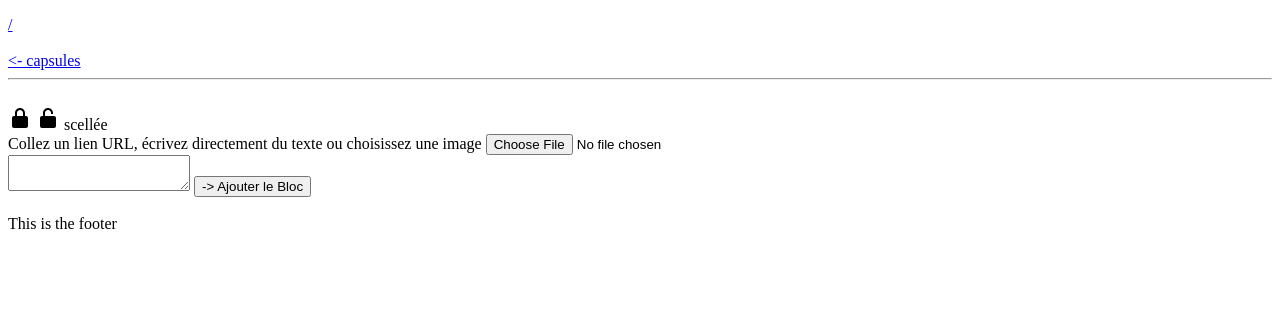
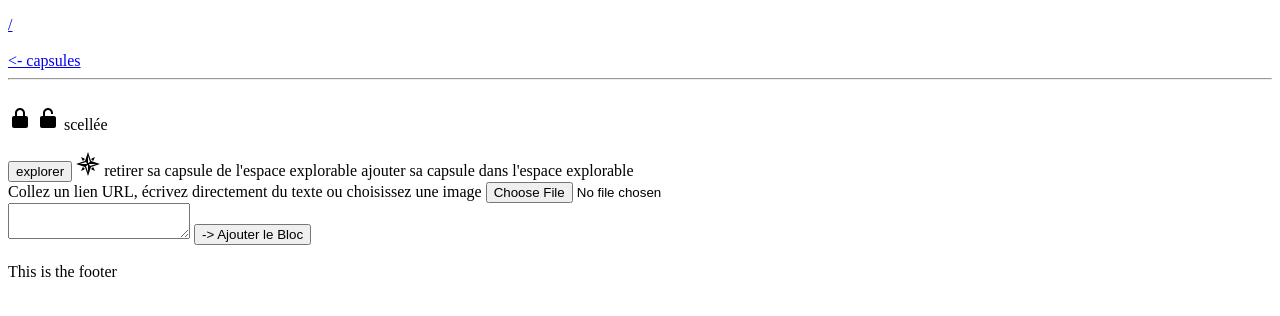
Before and after one commit to anparis/projet-capsult, a Symfony app: template templates/capsule/index.html.twig in a window 1280 px wide. Shown: the part 52-368 px from the top of the page. Run offline with Twig, Linux system fonts and the light colour scheme; the template is opened without the code that fills it, so the values that code supplies are empty; some libraries are stand-ins or nearby versions.

Commit message:
Feature: User can explore Capsules

```diff
--- a/assets/javascript/like.js
+++ b/assets/javascript/like.js
@@ -19,13 +19,10 @@ export default class Like{
     const url = this.href;
 
     axios.get(url).then(res => {
-      console.log(res.data);
       const heartFilled = this.querySelector('svg.filled');
       const heartUnFilled = this.querySelector('svg.unfilled');
 
-      const list = document.querySelector('ul.list');
-
-      $("ul.list").load(window.location.href + " ul.list > *");
+      $("ul.listOfLikes").load(window.location.href + " ul.listOfLikes > *");
 
       heartFilled.classList.toggle('hidden');
       heartUnFilled.classList.toggle('hidden');
--- /dev/null
+++ b/templates/capsule/_explore.html.twig
@@ -0,0 +1,13 @@
+{% if app.user and app.user is same as capsule.user %}
+<br><br>
+  <a href="{{path('capsule_explore', {'id':capsule.id})}}" data-action="explore">
+{% endif %}
+    <svg  xmlns="http://www.w3.org/2000/svg" width="24" height="24" viewBox="0 0 24 24"><path fill="currentColor" d="m15 9l-3-9l-3 9l-9 3l9 3l3 9l3-9l9-3l-9-3M4 12l6-2l1 2H4m8 8l-2-6l2-1v7m0-16l2 6l-2 1V4m2 10l-1-2h7l-6 2m-5.3 3.3L5 19l1.7-3.7l1.6.5l.4 1.5m8.6-2L19 19l-3.7-1.7l.5-1.6l1.5-.4M6.7 8.7L5 5l3.7 1.7l-.5 1.5l-1.5.5m8.6-2L19 5l-1.7 3.7l-1.6-.5l-.4-1.5Z"/></svg>
+
+    <span class="{{ capsule.explore ? 'hidden' : '' }} withdraw-explore">retirer sa capsule de l'espace explorable</span>
+    <span class="{{ capsule.explore ? '' : 'hidden' }} explore">ajouter sa capsule dans l'espace explorable</span>
+{% if app.user and app.user is same as capsule.user %}
+  </a>
+{% endif %}
+
+{{ include ('capsule/_explore_list.html.twig') }}
--- /dev/null
+++ b/templates/capsule/_explore_list.html.twig
@@ -0,0 +1,9 @@
+{% if app.user %}
+    <ul class="listExplore">
+    {% for key, capsule in explorable_capsules %}
+      <li>
+        <a href="#">{{ capsule.slug }}</a>
+      </li>
+    {% endfor %}
+    </ul>
+{% endif %}
--- a/templates/capsule/_like_list.html.twig
+++ b/templates/capsule/_like_list.html.twig
@@ -1,7 +1,7 @@
 {% if app.user %}
 
 <button class="" data-action="likes">likes</button>
-    <ul class="list">
+    <ul class="listOfLikes">
     {% for capsuleLiked  in app.user.capsulesLiked %}
       <li>
         <a href="{{path('capsule_index', {'slug_user':capsuleLiked.user.slug, 'slug_capsule':capsuleLiked.slug})}}">{{capsuleLiked.title}}</a>
--- a/templates/capsule/index.html.twig
+++ b/templates/capsule/index.html.twig
@@ -20,10 +20,14 @@
 	<main>
     {{ include ('capsule/_like_list.html.twig')}}
     {{ include ('capsule/_status.html.twig')}}
+
+    <br><br>
+    <button class="" data-action="likes">explorer</button>
+    {{ include ('capsule/_explore.html.twig')}}
 		<div class="box-constraint">
 			<div class="bloc-container">
         {% if app.user is same as (user) %}
-				<div class="bloc-item">
+				<div class="bloc-item afs">
 					<div class="addBlock">
 						<form id="ab-form" action="{{path('capsule_add_bloc', {'id':capsule.id})}}" method="POST" enctype="multipart/form-data">
 							<div class="ab-text">
@@ -71,6 +75,7 @@
                   <img class="link-thumb" src="{{ bloc['bloc'].lien.thumb }}" alt="link thumb" loading="lazy">
 							  </div>
 								{% endif %}
+						    </a>
                 {% if app.user %}
                   <a href="{{path('capsules_connection', {'user_slug':app.user.slug,'capsule_slug':capsule.slug, 'id':bloc['bloc'].id})}}">-> Connecter</a>
                 {% else %}
@@ -85,7 +90,6 @@
                 {% else %}
                   <p>connecté par {{app.user.username}}</p>
                 {% endif %}
-						</a>
 					</div>
 				{% endfor %}
         {% endif %}
```
Also changed, not shown: assets/app.js (+6 -1 lines), assets/javascript/explore.js (added, +32 -0 lines), assets/styles/app.css (+7 -2 lines), src/Controller/CapsuleController.php (+23 -1 lines), src/Repository/CapsuleRepository.php (+12 -0 lines).
